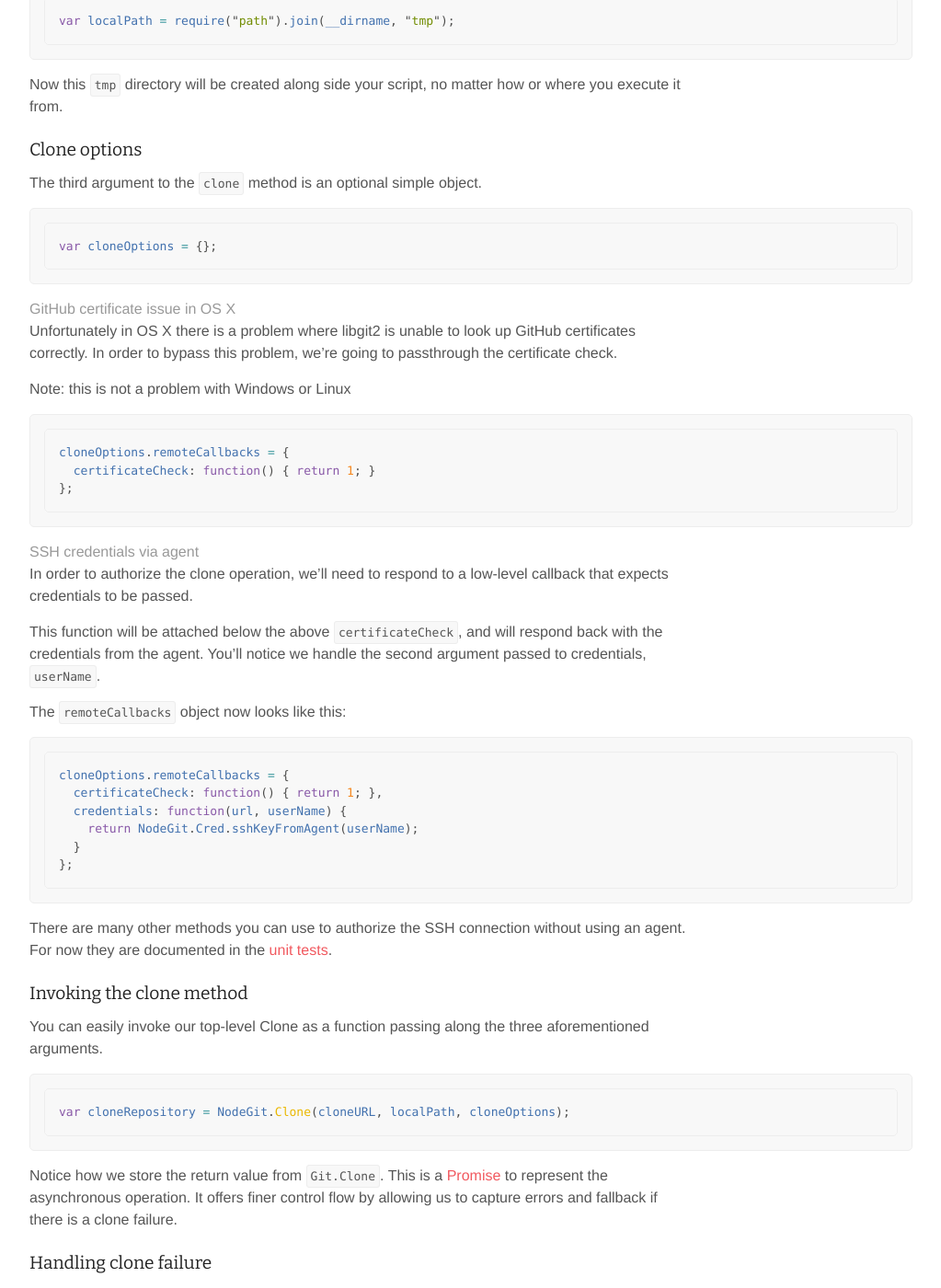
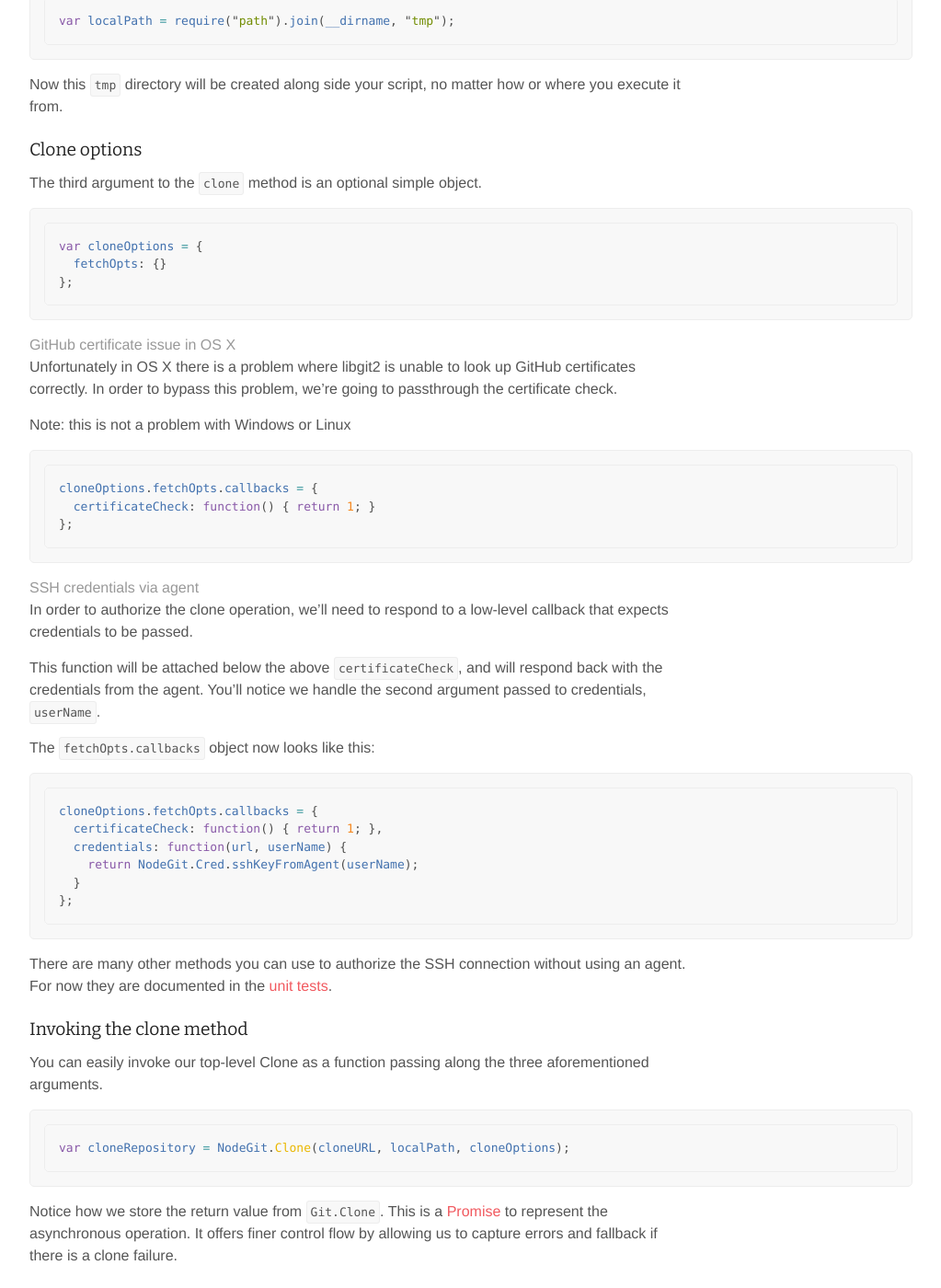
Before and after one commit to nodegit/nodegit.github.com, a Jekyll site: the page built from guides/cloning/ssh-with-agent/index.md, in a window 1280 px wide and 1400 px high, scrolled down 1243 px. Shown: the whole window at 92% size, without its empty margins (128-1151 px from the left). Built offline with Jekyll 4.4.1, drawn with Linux system fonts in a browser that asks for light colours; nearby versions of some CDN libraries; Markdown is read by kramdown in place of the engine named in the settings; comment, search, counter and statistics services are not loaded.

Commit message:
FIX: SSH w/ Agent guide uses remoteCallbacks API
The code from guide doesn't work. Judging from test cases (https://github.com/nodegit/nodegit/blob/master/test/tests/clone.js) now the relevant options for Clone should be `fetchOpts.callbacks` instead of `remoteCallbacks`.

````diff
--- a/guides/cloning/ssh-with-agent/index.md
+++ b/guides/cloning/ssh-with-agent/index.md
@@ -69,7 +69,9 @@ or where you execute it from.
 The third argument to the `clone` method is an optional simple object.
 
 ``` javascript
-var cloneOptions = {};
+var cloneOptions = {
+  fetchOpts: {}
+};
 ```
 
 #### GitHub certificate issue in OS X
@@ -81,7 +83,7 @@ to passthrough the certificate check.
 *Note: this is not a problem with Windows or Linux*
 
 ``` javascript
-cloneOptions.remoteCallbacks = {
+cloneOptions.fetchOpts.callbacks = {
   certificateCheck: function() { return 1; }
 };
 ```
@@ -95,10 +97,10 @@ This function will be attached below the above `certificateCheck`, and will
 respond back with the credentials from the agent.  You'll notice we handle
 the second argument passed to credentials, `userName`.
 
-The `remoteCallbacks` object now looks like this:
+The `fetchOpts.callbacks` object now looks like this:
 
 ``` javascript
-cloneOptions.remoteCallbacks = {
+cloneOptions.fetchOpts.callbacks = {
   certificateCheck: function() { return 1; },
   credentials: function(url, userName) {
     return NodeGit.Cred.sshKeyFromAgent(userName);
````
